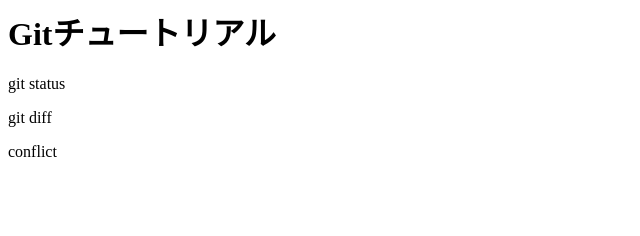
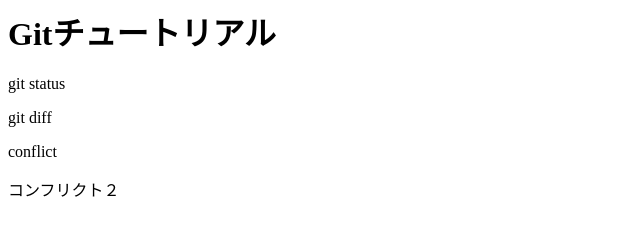
Before and after one commit to shinoi-katsuya/git_kensyu, a plain HTML site: page index.html in a window 1280 px wide. Shown: the full height of the page, 0-640 px from the left. Drawn offline with Linux system fonts and the light colour scheme.

Commit message:
conflict追記２

```diff
--- a/index.html
+++ b/index.html
@@ -2,3 +2,4 @@
 <p>git status</p>
 <p>git diff</p>
 <p>conflict</p>
+<p>コンフリクト２</p>
```
